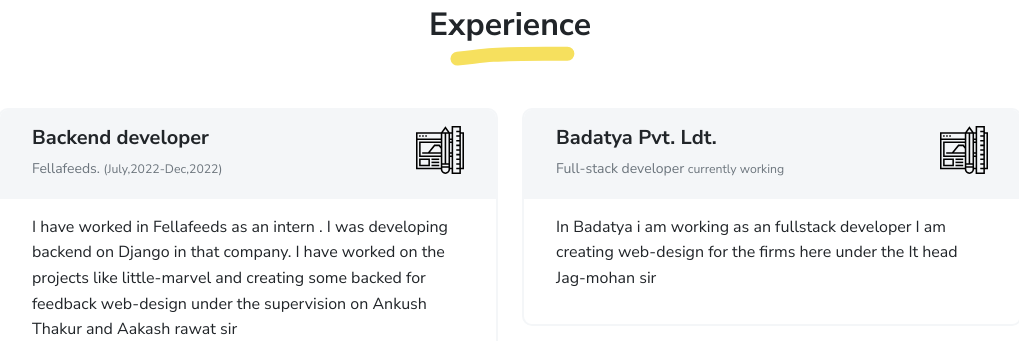
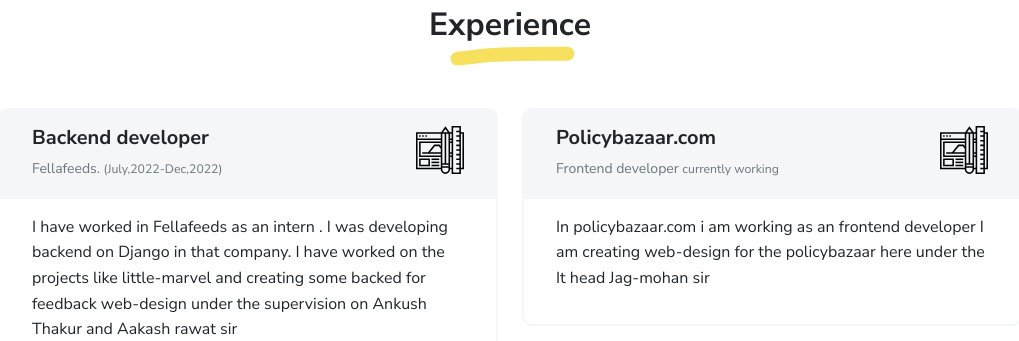
Before and after one commit to saggychauhan/resume-web, a plain HTML site: page index.html in a window 1280 px wide. Shown: the part 2295-2636 px from the top of the page, without its empty margins (130-1149 px from the left). Drawn offline with nearby package versions, Linux system fonts and the light colour scheme.

Commit message:
Update index.html

```diff
--- a/index.html
+++ b/index.html
@@ -236,13 +236,13 @@
           <div class="card-header px-3 py-2">
             <div class="d-flex justify-content-between">
               <div>
-                <h3 class="h5 mb-1">Badatya Pvt. Ldt.</h3>
-                <div class="text-muted text-small">Full-stack developer  <small>currently working</small></div>
+                <h3 class="h5 mb-1">Policybazaar.com</h3>
+                <div class="text-muted text-small">Frontend developer  <small>currently working</small></div>
               </div><img src="images/services/ui-ux.svg" width="48" height="48" alt="web development"/>
             </div>
           </div>
           <div class="card-body px-3 py-2">
-            <p>In Badatya i am working as an fullstack developer I am creating web-design for the firms here under the It head Jag-mohan sir</p>
+            <p>In policybazaar.com i am working as an frontend developer I am creating web-design for the policybazaar here under the It head Jag-mohan sir</p>
           </div>
         </div>
       </div>
```
